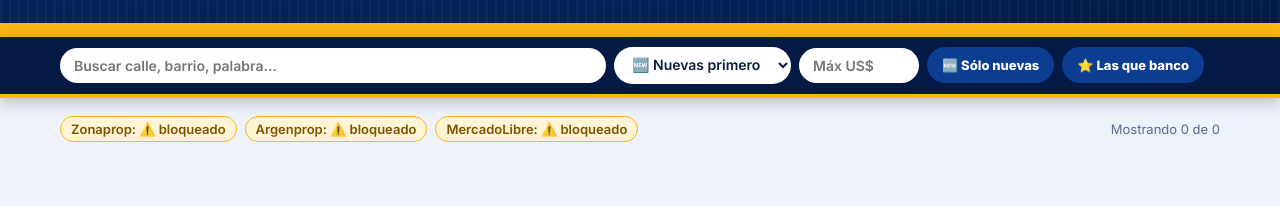
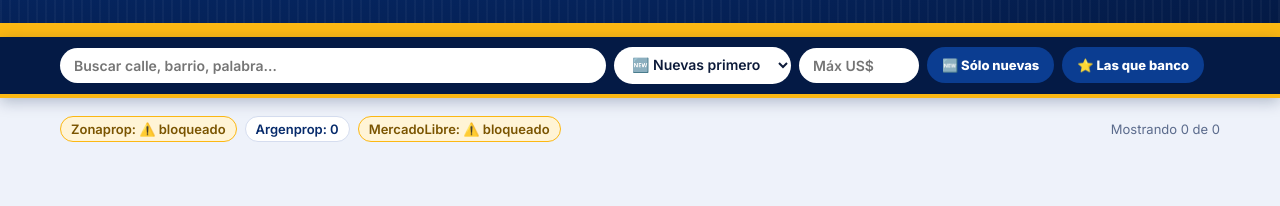
Before and after one commit to auparrino/Propnacho, a plain HTML site: page resultados/index.html in a window 1280 px wide. Shown: the part 267-473 px from the top of the page. Drawn offline with Linux system fonts and the light colour scheme.

Commit message:
Resultados 2026-11-22 23:16

```diff
--- a/resultados/index.html
+++ b/resultados/index.html
@@ -151,7 +151,7 @@ footer b{color:var(--oro)}
   Datos de Zonaprop, Argenprop y MercadoLibre. Chequeá siempre el aviso original y confirmá con tu banco.
 </footer>
 
-<script id="datos" type="application/json">{"meta": {"fecha": "2026-11-22 15:12", "resumen": {"zonaprop": "⚠️ bloqueado", "argenprop": "⚠️ bloqueado", "mercadolibre": "⚠️ bloqueado"}, "moneda": "USD", "filtros": {"tipos": ["departamento", "ph"], "zonas": ["palermo", "belgrano", "villa-crespo"], "precio_min": 60000, "precio_max": 150000, "amb_min": 2, "amb_max": 4, "m2_min": 40}, "apto": true}, "props": []}</script>
+<script id="datos" type="application/json">{"meta": {"fecha": "2026-11-22 23:16", "resumen": {"zonaprop": "⚠️ bloqueado", "argenprop": 0, "mercadolibre": "⚠️ bloqueado"}, "moneda": "USD", "filtros": {"tipos": ["departamento", "ph"], "zonas": ["palermo", "belgrano", "villa-crespo"], "precio_min": 60000, "precio_max": 150000, "amb_min": 2, "amb_max": 4, "m2_min": 40}, "apto": true}, "props": []}</script>
 <script>
 (function(){
 const D = JSON.parse(document.getElementById('datos').textContent);
```
Also changed, not shown: 1 other file.
